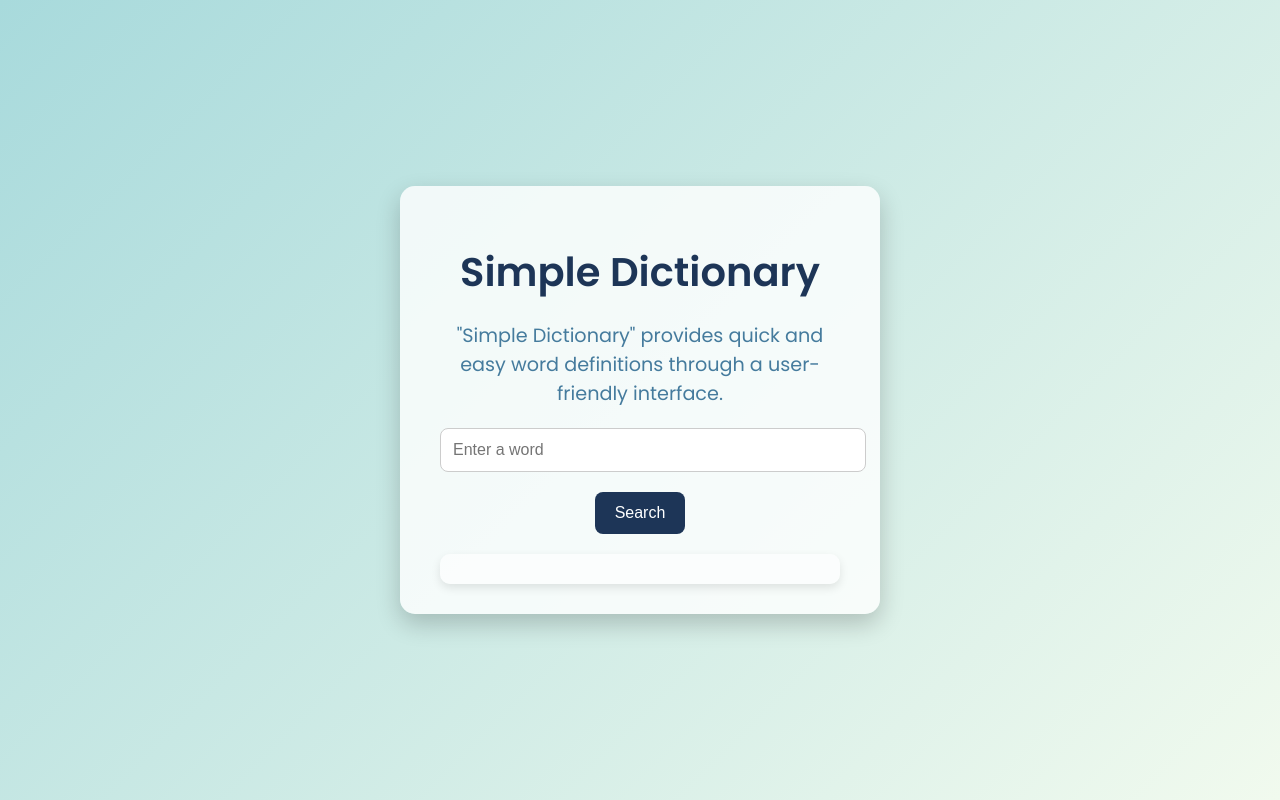
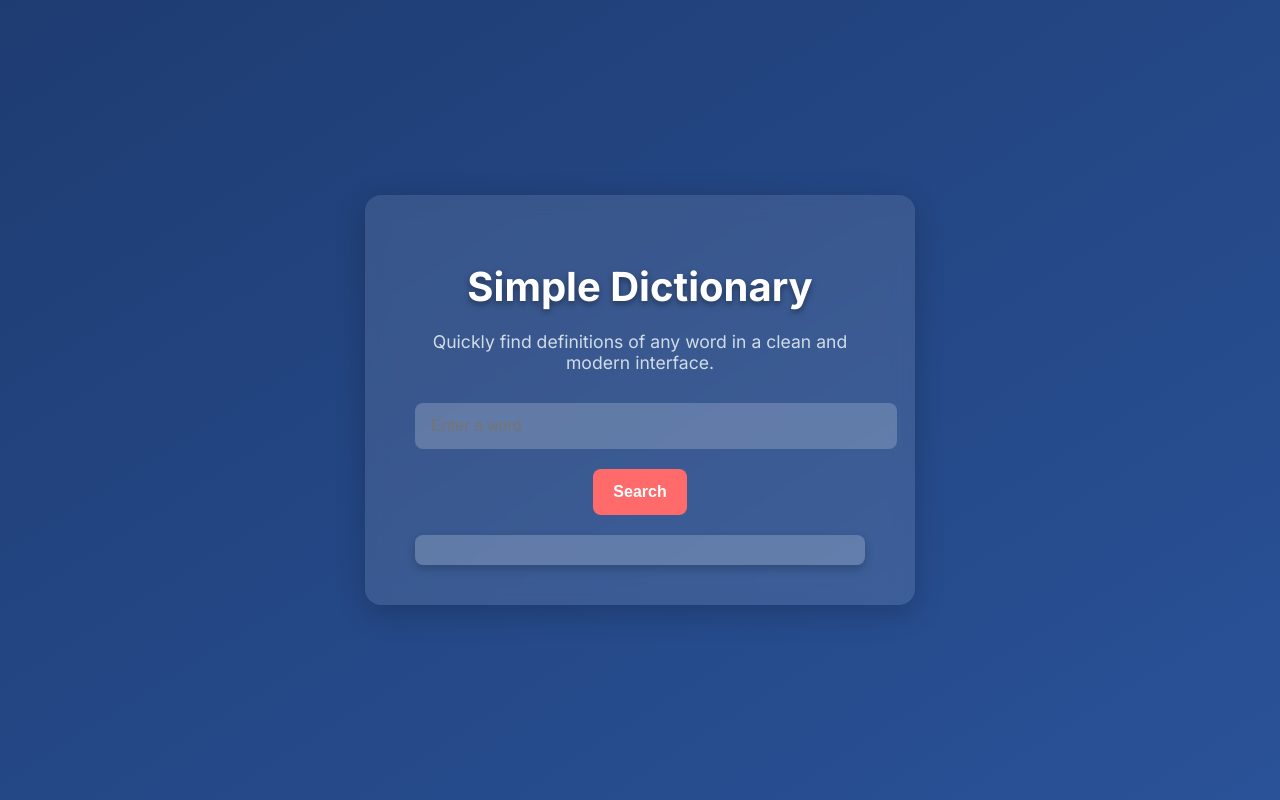
Before and after one commit to yazeed1233/data-analysis-project, a PHP site: page / in a window 1280 px wide. Run offline with PHP 8.4, Linux system fonts and the light colour scheme; data that the repository does not hold is empty.

Commit message:
Deploying...

```diff
--- a/site/index.php
+++ b/site/index.php
@@ -37,75 +37,97 @@ $conn->close();
     <meta name="viewport" content="width=device-width, initial-scale=1.0">
     <title>Simple Dictionary</title>
     <style>
-        @import url('https://fonts.googleapis.com/css2?family=Poppins:wght@300;400;600&display=swap');
+        @import url('https://fonts.googleapis.com/css2?family=Inter:wght@300;400;600;700&display=swap');
 
         body {
-            font-family: 'Poppins', sans-serif;
-            background: linear-gradient(135deg, #a8dadc, #f1faee);
-            color: #333;
-            text-align: center;
+            font-family: 'Inter', sans-serif;
+            background: linear-gradient(to bottom right, #1e3c72, #2a5298);
+            color: #fff;
             margin: 0;
             display: flex;
-            flex-direction: column;
             align-items: center;
             justify-content: center;
             min-height: 100vh;
-            overflow: hidden;
         }
+
         .container {
-            background-color: rgba(255, 255, 255, 0.8);
-            border-radius: 15px;
-            padding: 30px 40px;
-            box-shadow: 0 10px 25px rgba(0, 0, 0, 0.2);
-            max-width: 400px;
+            background: rgba(255, 255, 255, 0.1);
+            backdrop-filter: blur(10px);
+            border-radius: 16px;
+            padding: 40px 50px;
+            max-width: 450px;
             width: 90%;
+            text-align: center;
+            box-shadow: 0 8px 30px rgba(0, 0, 0, 0.2);
         }
+
         h1 {
-            font-size: 2.5em;
-            margin-bottom: 10px;
-            color: #1d3557;
+            font-size: 2.5rem;
+            margin-bottom: 20px;
+            color: #fff;
+            text-shadow: 0 3px 6px rgba(0, 0, 0, 0.4);
         }
+
         p.description {
-            font-size: 1.2em;
-            margin-bottom: 20px;
-            color: #457b9d;
+            font-size: 1.1rem;
+            margin-bottom: 30px;
+            color: #d0dce7;
         }
+
         input[type="text"] {
-            padding: 12px;
+            padding: 14px 16px;
             width: 100%;
             margin-bottom: 20px;
-            border: 1px solid #ccc;
+            border: none;
             border-radius: 8px;
-            font-size: 1em;
+            font-size: 1rem;
+            background: rgba(255, 255, 255, 0.2);
+            color: #fff;
+            outline: none;
+            transition: background 0.3s ease;
         }
+
+        input[type="text"]:focus {
+            background: rgba(255, 255, 255, 0.4);
+        }
+
         input[type="submit"] {
-            padding: 12px 20px;
-            background-color: #1d3557;
-            color: white;
+            padding: 14px 20px;
+            background-color: #ff6b6b;
+            color: #fff;
             border: none;
             border-radius: 8px;
             cursor: pointer;
-            font-size: 1em;
-            transition: background-color 0.3s ease, transform 0.2s;
+            font-size: 1rem;
+            font-weight: 600;
+            transition: transform 0.3s ease, background-color 0.3s ease;
         }
+
         input[type="submit"]:hover {
-            background-color: #457b9d;
+            background-color: #ff4c4c;
             transform: scale(1.05);
         }
+
         .definition {
             margin-top: 20px;
-            font-size: 1.2em;
+            font-size: 1.1rem;
             padding: 15px;
-            background-color: rgba(255, 255, 255, 0.6);
-            border-radius: 10px;
-            box-shadow: 0 4px 10px rgba(0, 0, 0, 0.1);
+            background: rgba(255, 255, 255, 0.2);
+            border-radius: 8px;
+            color: #fff;
+            box-shadow: 0 4px 10px rgba(0, 0, 0, 0.2);
+        }
+
+        .definition p {
+            margin: 0;
+            font-weight: 500;
         }
     </style>
 </head>
 <body>
     <div class="container">
         <h1>Simple Dictionary</h1>
-        <p class="description">"Simple Dictionary" provides quick and easy word definitions through a user-friendly interface.</p>
+        <p class="description">Quickly find definitions of any word in a clean and modern interface.</p>
 
         <form method="post">
             <input type="text" name="word" placeholder="Enter a word" required>
```
